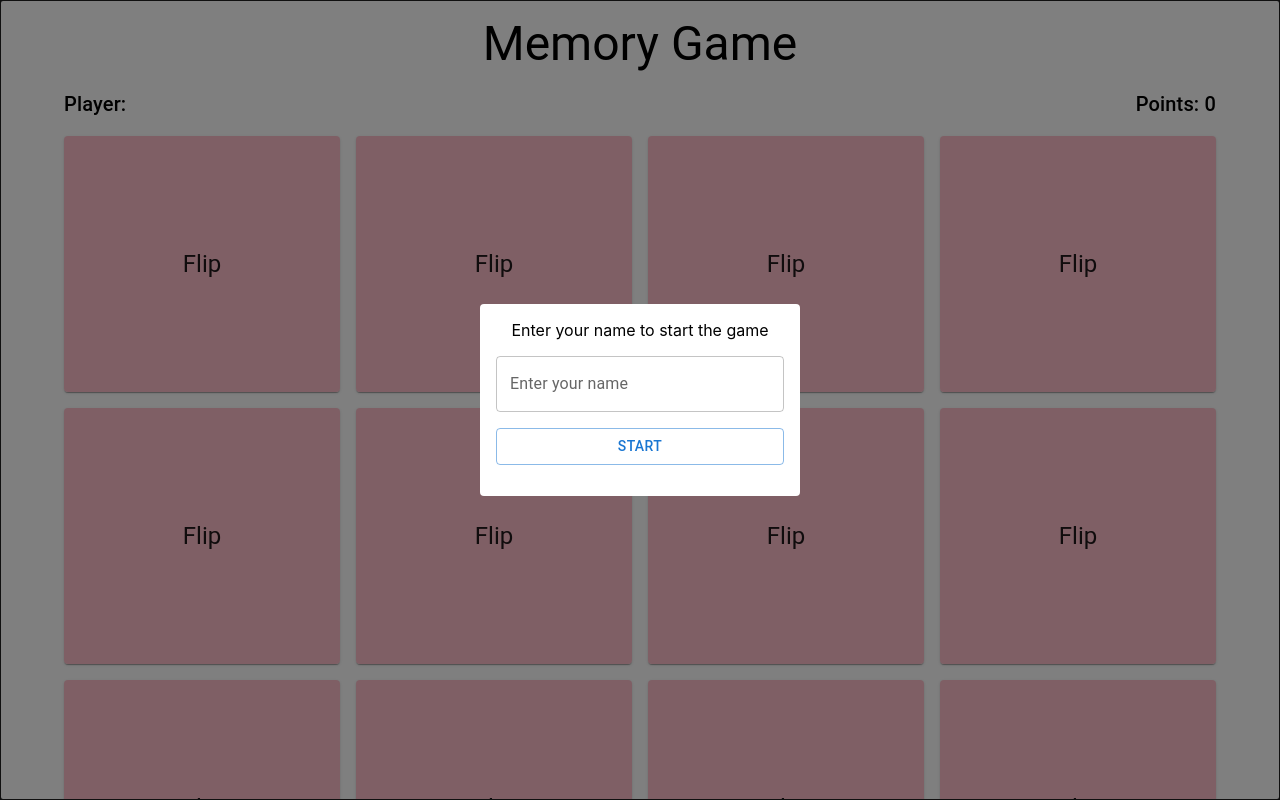
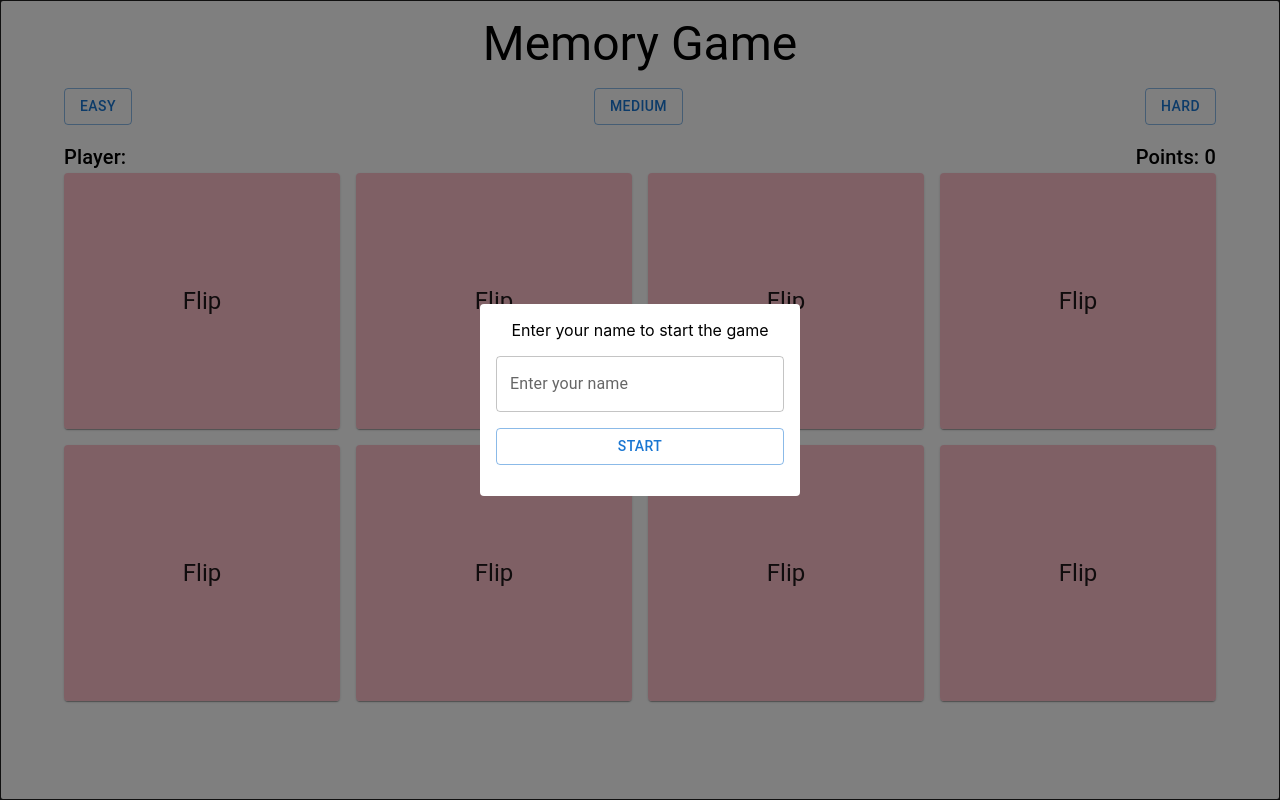
Before and after one commit to deuex-solutions/ui-playground, a React (Create React App) app in the folder debarshi-memory-game/: page / in a window 1280 px wide. Shown: the top 800 px of the page. Built offline with nearby package versions, Linux system fonts and the light colour scheme; grey boxes are pictures that could not be loaded; the HTML template or start-up script is replaced by a standard one.

Commit message:
feat: added select game level functionality, updated CardContext, App component

```diff
--- a/debarshi-memory-game/src/App.js
+++ b/debarshi-memory-game/src/App.js
@@ -5,14 +5,14 @@ import { useCardContext } from 'contexts/CardContext'
 import { Card, Modal } from 'components'
 import { modals } from 'constants/modals'
 import { useModalContext } from 'contexts/ModalContext'
+import levels from 'constants/levels'
 
 const App = () => {
   const [gameOver, setGameOver] = useState(false)
   const [username, setUsername] = useState('')
-
   const inputRef = useRef()
 
-  const { cardList, selected, onSelected, points, turns, reset } = useCardContext()
+  const { cardList, selected, points, turns, reset, onSelected, onLevelChange } = useCardContext()
   const { state, dispatch } = useModalContext()
 
   useEffect(() => {
@@ -40,6 +40,8 @@ const App = () => {
     setGameOver(false)
     reset()
   }
+
+  const handleOnLevelChange = (current) => onLevelChange(current)
 
   const renderFormModal = () => (
     <Modal open={state.modal === modals.START_MODAL} onClose={handleModal}>
@@ -94,11 +96,24 @@ const App = () => {
       <Typography component="h3" variant="h3" align="center" sx={{ marginTop: '1rem' }}>
         Memory Game
       </Typography>
+
+      <Box sx={{ display: 'flex', justifyContent: 'space-between', margin: '1rem 0' }}>
+        <Button variant="outlined" onClick={() => handleOnLevelChange(levels.EASY)}>
+          EASY
+        </Button>
+        <Button variant="outlined" onClick={() => handleOnLevelChange(levels.MEDIUM)}>
+          MEDIUM
+        </Button>
+        <Button variant="outlined" onClick={() => handleOnLevelChange(levels.HARD)}>
+          HARD
+        </Button>
+      </Box>
+
       <Box sx={{ display: 'flex', justifyContent: 'space-between' }}>
-        <Typography component="h6" variant="h6" align="left" sx={{ margin: '1rem 0' }}>
+        <Typography component="h6" variant="h6" align="left">
           Player: {username}
         </Typography>
-        <Typography component="h6" variant="h6" align="left" sx={{ margin: '1rem 0' }}>
+        <Typography component="h6" variant="h6" align="left">
           Points: {points}
         </Typography>
       </Box>
--- a/debarshi-memory-game/src/constants/cardData.js
+++ b/debarshi-memory-game/src/constants/cardData.js
@@ -23,4 +23,12 @@ export default [
     src: 'https://images.unsplash.com/photo-1504470695779-75300268aa0e?ixlib=rb-1.2.1&ixid=MnwxMjA3fDB8MHxzZWFyY2h8MjJ8fHJhbmRvbXxlbnwwfHwwfHw%3D&auto=format&fit=crop&w=500&q=60',
     isMatch: false,
   },
+  {
+    src: 'https://media.istockphoto.com/photos/question-mark-picture-id1310041415?b=1&k=20&m=1310041415&s=170667a&w=0&h=huWzOb0M6kn-m4CAQEcbBBLXCwkVJm78bqaKuq0HT6M=',
+    isMatch: false,
+  },
+  {
+    src: 'https://images.unsplash.com/photo-1567653418876-5bb0e566e1c2?ixlib=rb-1.2.1&ixid=MnwxMjA3fDB8MHxzZWFyY2h8OTl8fHJhbmRvbXxlbnwwfHwwfHw%3D&auto=format&fit=crop&w=500&q=60',
+    isMatch: false,
+  },
 ]
--- /dev/null
+++ b/debarshi-memory-game/src/constants/levels.js
@@ -0,0 +1,7 @@
+const levels = Object.freeze({
+  EASY: 'EASY',
+  MEDIUM: 'MEDIUM',
+  HARD: 'HARD',
+})
+
+export default levels
--- a/debarshi-memory-game/src/contexts/CardContext.js
+++ b/debarshi-memory-game/src/contexts/CardContext.js
@@ -2,13 +2,15 @@ import toast from 'react-hot-toast'
 import { createContext, useCallback, useContext, useEffect, useMemo, useState } from 'react'
 import { v4 as uuidv4 } from 'uuid'
 import cardData from 'constants/cardData'
+import gameLevels from 'constants/levels'
 
 const CardContext = createContext()
 
 export const useCardContext = () => useContext(CardContext)
 
-const getShuffledCards = () => {
-  const list = [...cardData, ...cardData]
+const getShuffledCards = (multiplier = 4) => {
+  const cards = cardData.slice(0, cardData.length - multiplier)
+  const list = [...cards, ...cards]
     .sort(() => Math.floor(Math.random() - 0.5))
     .map((card) => ({ ...card, id: uuidv4() }))
   return list
@@ -37,7 +39,7 @@ const CardContextProvider = ({ children }) => {
       } else {
         setTimeout(() => {
           setSelected({})
-        }, 1000)
+        }, 500)
       }
     }
     // eslint-disable-next-line react-hooks/exhaustive-deps
@@ -63,16 +65,47 @@ const CardContextProvider = ({ children }) => {
     toast.success('Correct Answer', { duration: 1500 })
   }, [])
 
-  const reset = useCallback(() => {
-    setCardList(getShuffledCards())
+  const reset = useCallback((resetCards = true) => {
     setSelected({})
     setTurns(0)
     setPoints(0)
+    if (resetCards) {
+      setCardList(getShuffledCards())
+    }
   }, [])
 
+  const onLevelChange = useCallback(
+    (currentLevel) => {
+      const { EASY, HARD, MEDIUM } = gameLevels
+
+      let cards
+      if (currentLevel === EASY) {
+        cards = getShuffledCards(4)
+      }
+      if (currentLevel === MEDIUM) {
+        cards = getShuffledCards(2)
+      }
+      if (currentLevel === HARD) {
+        cards = getShuffledCards(0)
+      }
+
+      reset(false)
+      setCardList(cards)
+    },
+    [reset]
+  )
+
   const value = useMemo(
-    () => ({ cardList, turns, selected, points, onSelected, reset }),
-    [cardList, turns, selected, points, onSelected, reset]
+    () => ({
+      cardList,
+      turns,
+      selected,
+      points,
+      onSelected,
+      reset,
+      onLevelChange,
+    }),
+    [cardList, turns, selected, points, onSelected, reset, onLevelChange]
   )
 
   return <CardContext.Provider value={value}>{children}</CardContext.Provider>
```
